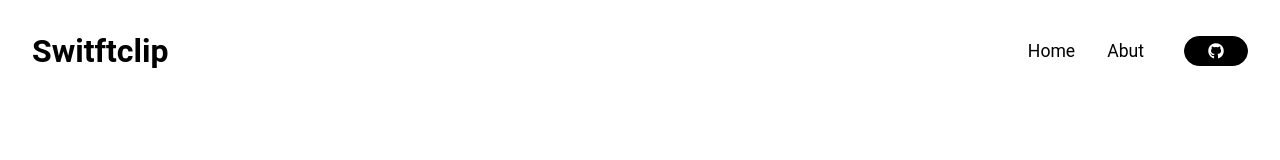
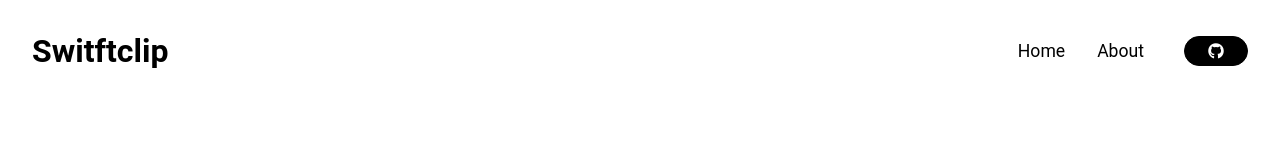
Before and after one commit to OVasconceloss/swiftclip-shortener, a React (Vite) app: page / in a window 1280 px wide. Shown: the top 160 px of the page. Built offline with nearby package versions, Linux system fonts and the light colour scheme.

Commit message:
chore: Small change in the text of one of the links

```diff
--- a/src/components/Header/Header.tsx
+++ b/src/components/Header/Header.tsx
@@ -7,7 +7,7 @@ export const Header: React.FC = () => {
             <h1 className="header-title">Switftclip</h1>
             <nav className="header-nav">
                 <Link to={`/`} className="link-header nav-link">Home</Link>
-                <Link to={`/about`} className="link-header nav-link">Abut</Link>
+                <Link to={`/about`} className="link-header nav-link">About</Link>
                 <a href="https://github.com/OVasconceloss/swiftclip-shortener" target={`_blank`} className="nav-link">
                     <button className="nav-button">
                         <i className="fa-brands fa-github"></i>
```
